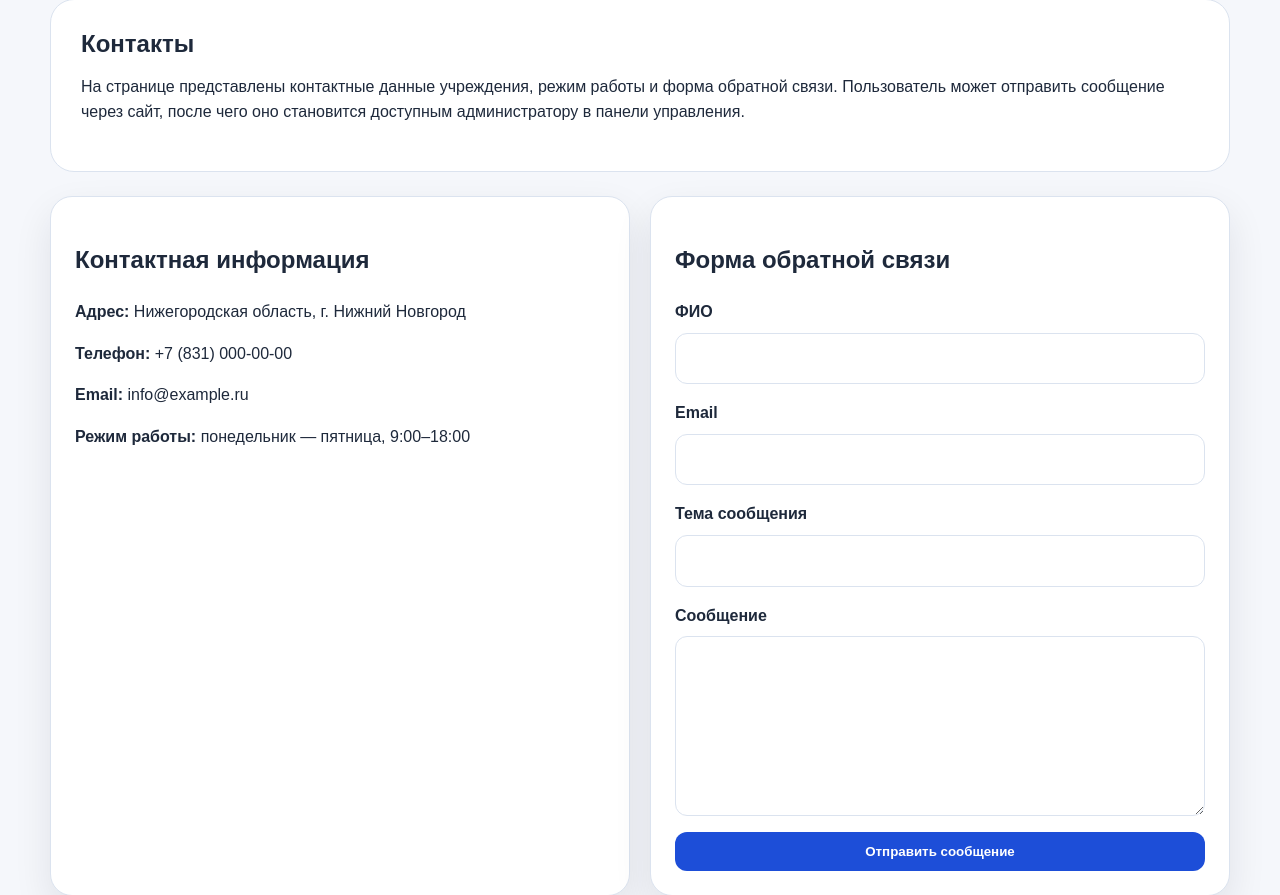
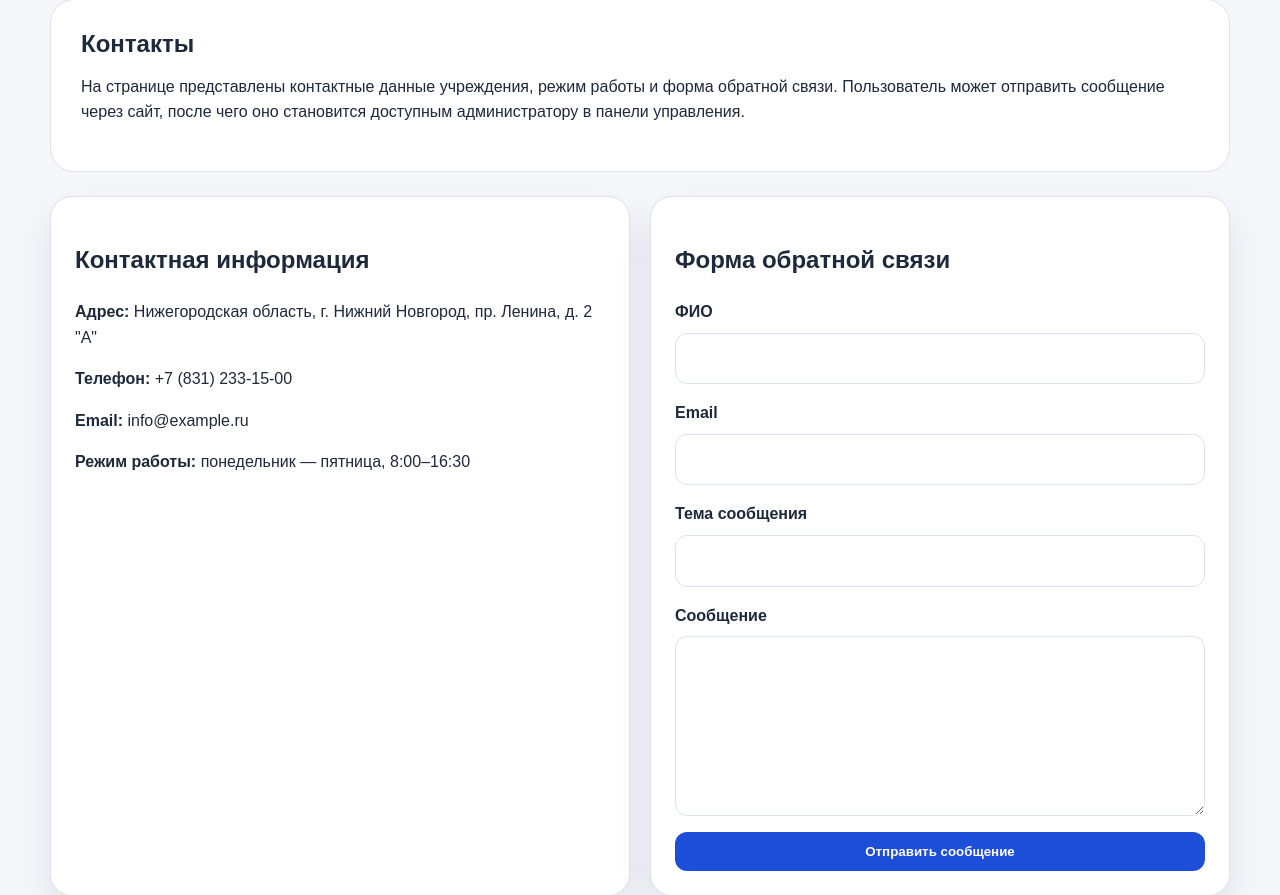
Before and after one commit to ZlobnyyKus/mse, a Flask app: page /contacts in a window 1280 px wide. Shown: the part 222-1117 px from the top of the page. Run offline with Flask 3, Linux system fonts and the light colour scheme; data comes from the database, SQL or seed files in the repository.

Commit message:
Update contacts.html

```diff
--- a/templates/contacts.html
+++ b/templates/contacts.html
@@ -7,10 +7,10 @@
 <div class="grid-two">
     <section class="info-block">
         <h2>Контактная информация</h2>
-        <p><strong>Адрес:</strong> Нижегородская область, г. Нижний Новгород</p>
-        <p><strong>Телефон:</strong> +7 (831) 000-00-00</p>
+        <p><strong>Адрес:</strong> Нижегородская область, г. Нижний Новгород, пр. Ленина, д. 2 "А"</p>
+        <p><strong>Телефон:</strong> +7 (831) 233-15-00</p>
         <p><strong>Email:</strong> info@example.ru</p>
-        <p><strong>Режим работы:</strong> понедельник — пятница, 9:00–18:00</p>
+        <p><strong>Режим работы:</strong> понедельник — пятница, 8:00–16:30</p>
     </section>
     <section class="form-card">
         <h2>Форма обратной связи</h2>
```
